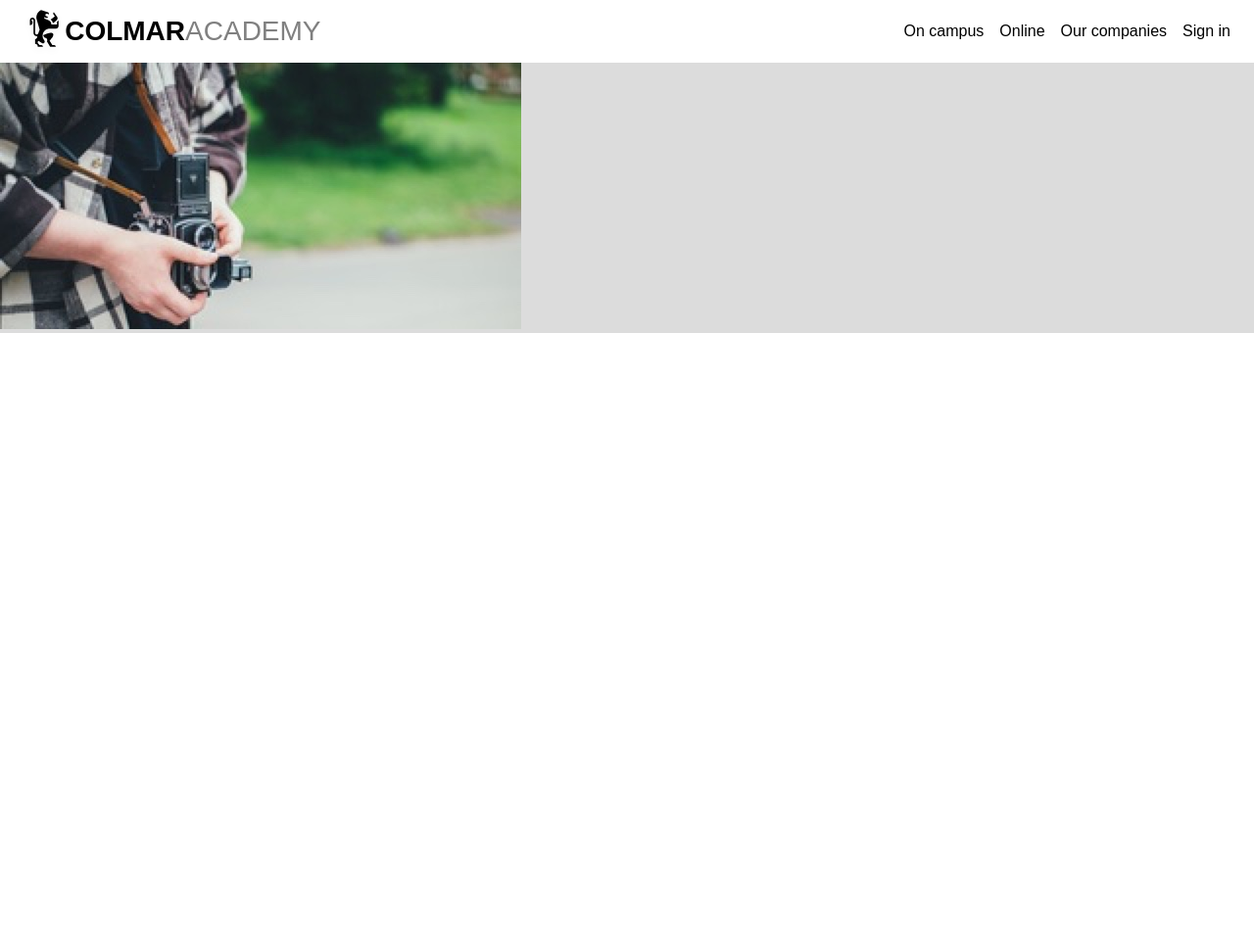
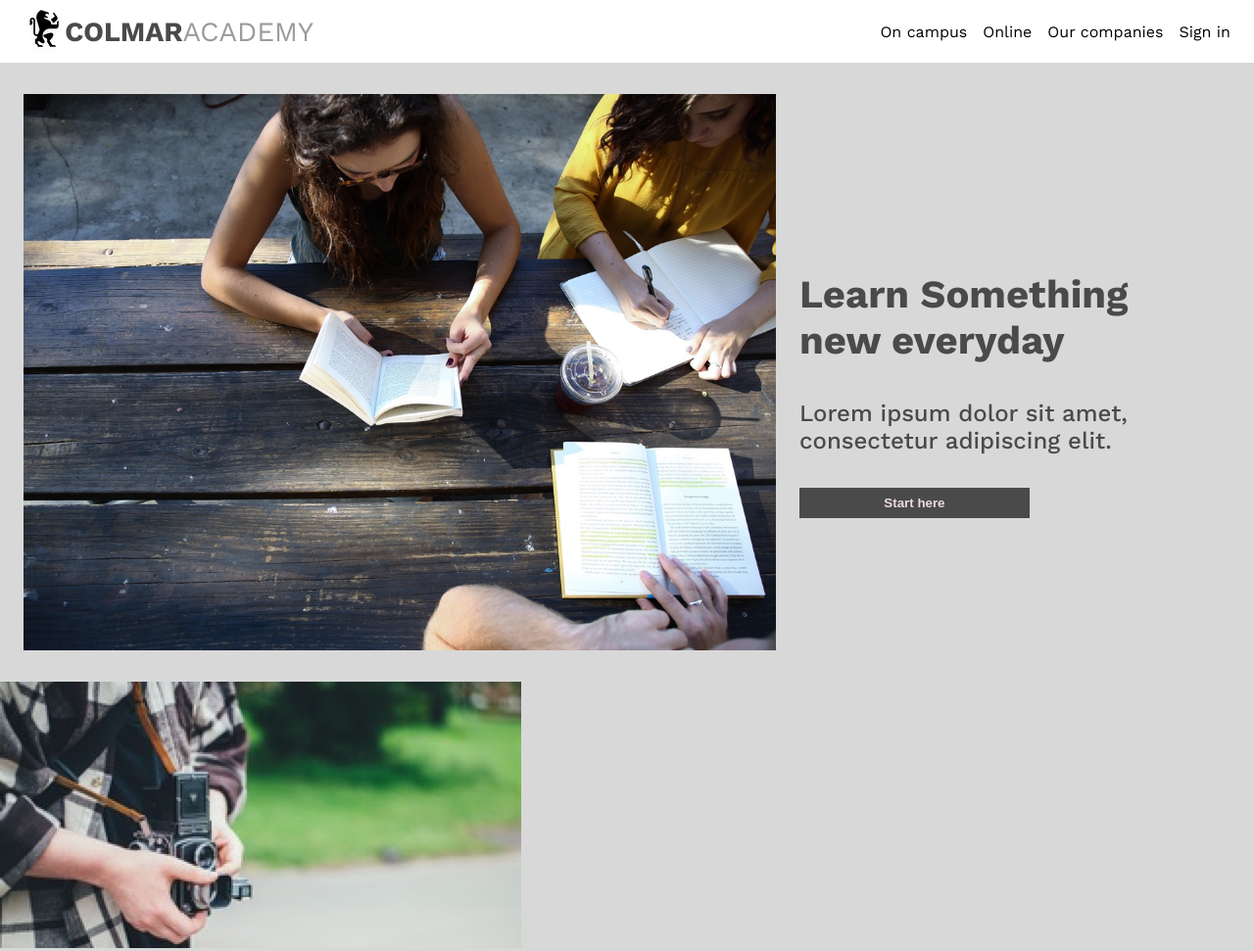
Before and after one commit to alirezamehr/capstone_colmar, a plain HTML site: page index.html in a window 1280 px wide. Shown: the whole page at 98% size. Before the commit the page ends 800 px from the top, so only its background shows below. Drawn offline with nearby package versions, Linux system fonts and the light colour scheme; files whose address does not match are found by name.

Commit message:
adding introduction section

```diff
--- a/Assets/css/style.css
+++ b/Assets/css/style.css
@@ -1,18 +1,24 @@
 /* Universal Styles */
 
 html {
-    font-family: sans-serif, 'Work Sans', Arial, Helvetica;
+    font-family: 'Work Sans', sans-serif, Arial, Helvetica;
     font-size: 16px;
+
 }
 
 .center {
     text-align: center;
 }
 
+h1, h2, h3, h4, h5, h6, p, span {
+    color: rgb(74, 74, 74);
+}
+
 /* ==================================== Header =============================== */
 
 header {
     position: sticky;
+    background-color: white;
     top: 0;
 }
 
@@ -22,8 +28,7 @@ body {
 }
 
 main {
-    background-color: gainsboro;
-    width: 100%;
+    background-color: rgb(216, 216, 216);
 }
 
 .list li {
@@ -46,7 +51,7 @@ main {
 
 
 @media only screen and (min-width: 800px) {
-    header .mobile {
+    .mobile {
         display: none;
     }
 
@@ -54,11 +59,11 @@ main {
         display: flex;
         align-items: center;
         background-color: #fff;
-        color: black;
+        color: rgb(74, 74, 74);
     }
 
     header .content p {
-        color: grey;
+        color: rgb(155, 155, 155);
     }
 
     .logo a img {
@@ -88,7 +93,7 @@ main {
 
     .bold-text {
         font-weight: bold;
-        color: black;
+        color: rgb(74, 74, 74);
     }
 
     header .content {
@@ -129,10 +134,58 @@ main {
         font-weight: bold;
         font-size: 14px;
     }
+
+    .desktop img {
+        width: 60%;
+        margin: 32px 24px;
+    }
+
+
+
+    #introduction.desktop {
+        display: flex;
+        align-items: center;
+        justify-content: flex-start;
+        width: 100%;
+
+    }
+
+    #introduction.desktop h1 {
+        display: flex;
+        font-size: 2.5rem;
+    }
+
+    #introduction.desktop p {
+        position: relative;
+        top: 10px;
+        display: flex;
+        font-size: 1.5rem;
+        font-weight: 500;
+    }
+
+    .desktop .introduction-text-box .button {
+        padding: 8px 20px;
+        background-color: rgb(74, 74, 74);
+        color: rgb(237, 219, 219);
+        width: 70%;
+        border: 0;
+        position: relative;
+        top: 20px;
+        font-weight: 700;
+    }
+
+    .desktop .introduction-text-box .button:hover {
+
+        box-shadow: 0px 0px 2px 10px rgba(163, 163, 242, 0.2);
+        font-weight: bold;
+        font-size: 14px;
+    }
 }
 
+
+
 @media only screen and (max-width: 799px) {
-    header .desktop {
+    .desktop {
         display: none;
     }
 
@@ -172,4 +225,43 @@ main {
         width: 35px;
         padding: 10px 20px;
     }
+
+    .mobile img {
+        width: 100%;
+        margin: 0px;
+    }
+
+    #introduction.mobile {
+        display: block;
+        width: 100%;
+
+    }
+
+    .mobile .introduction-text-box {
+        margin: 32px 16px;
+    }
+
+    #introduction.mobile h1 {
+        display: flex;
+        font-size: 2.5rem;
+
+    }
+
+    #introduction.mobile p {
+        display: flex;
+        font-size: 1.5rem;
+        font-weight: 400;
+        margin-top: min(32px);
+    }
+
+    .mobile .introduction-text-box .button {
+        padding: 20px 20px;
+        background-color: rgb(74, 74, 74);
+        color: rgb(237, 219, 219);
+        width: 100%;
+        height: 100%;
+        border: 0;
+        font-size: 1.3rem;
+        font-weight: 700;
+    }
 }
--- a/index.html
+++ b/index.html
@@ -47,7 +47,30 @@
         </div>
     </header>
     <main>
-        <div>
+        <div id="introduction" class="desktop">
+
+            <img src="./Assets/images/banner.jpg" alt="banner">
+
+            <div class="introduction-text-box">
+                <h1><b> Learn Something <br>new everyday </b></h1>
+
+                <p>Lorem ipsum dolor sit amet, <br>consectetur adipiscing elit.</p>
+
+                <button class="button">Start here</button>
+            </div>
+        </div>
+        <div id="introduction" class="mobile">
+
+            <img src="./Assets/images/banner.jpg" alt="banner">
+
+            <div class="introduction-text-box">
+                <h1><b> Learn Something <br>new everyday </b></h1>
+
+                <p>Lorem ipsum dolor sit amet, <br>consectetur adipiscing elit.</p>
+
+                <button class="button">Start here</button>
+            </div>
+        </div>
 
         </div>
 
```
